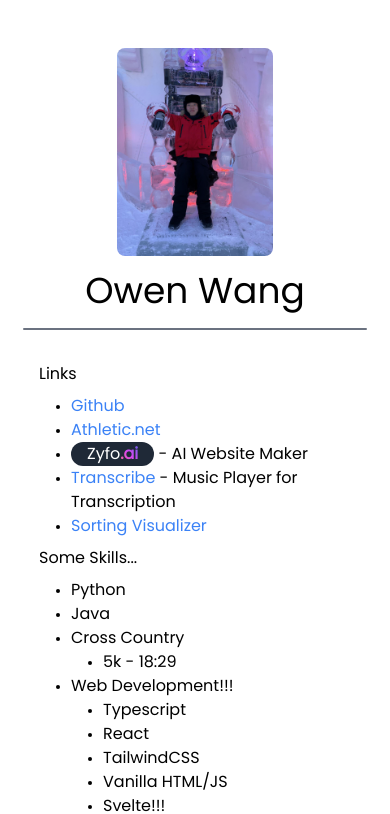
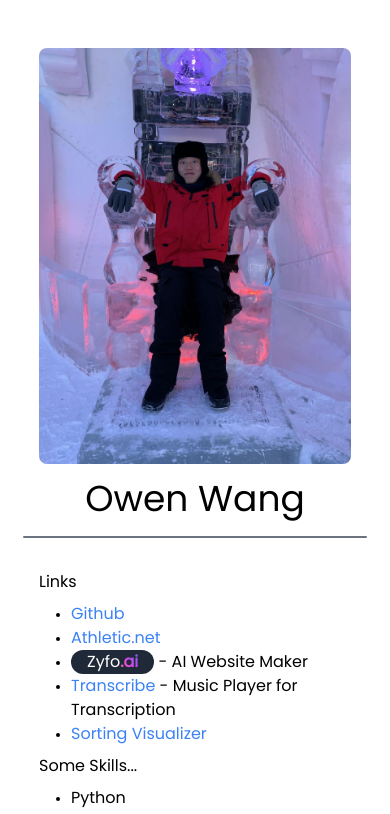
Before and after one commit to TSVRN9/TSVRN9.github.io, a SvelteKit app: page / in a window 390 px wide. Shown: the top 814 px of the page. Built offline with nearby package versions, Linux system fonts and the light colour scheme.

Commit message:
Fix image width on mobile

```diff
--- a/src/routes/+page.svelte
+++ b/src/routes/+page.svelte
@@ -12,7 +12,7 @@
 
 <main class="dark:bg-black dark:text-white py-12">
 	<div class="w-4/5 md:w-1/2 lg:w-2/5 mx-auto flex flex-col gap-4">
-		<img src="/images/goofy.jpg" alt="Owen Wang sitting" class="w-1/2 mx-auto rounded-lg" />
+		<img src="/images/goofy.jpg" alt="Owen Wang sitting" class="md:w-1/2 mx-auto rounded-lg" />
 		<h1 class="text-4xl text-center">Owen Wang</h1>
 		<div class="flex items-center text-gray-500">
 			<div class="flex-1 border-gray-500 border-b-2 -mx-4 rounded-full"></div>
```
